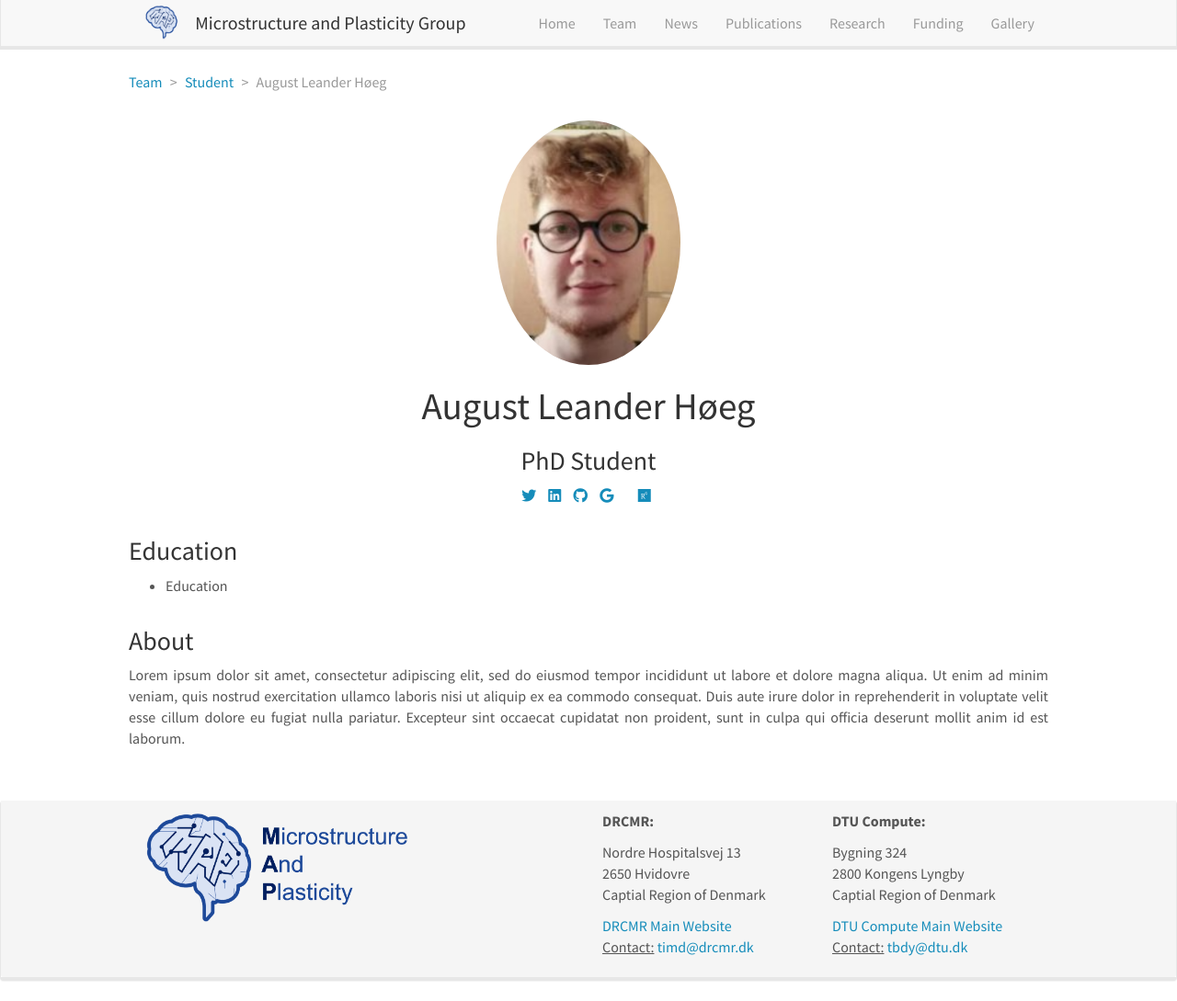
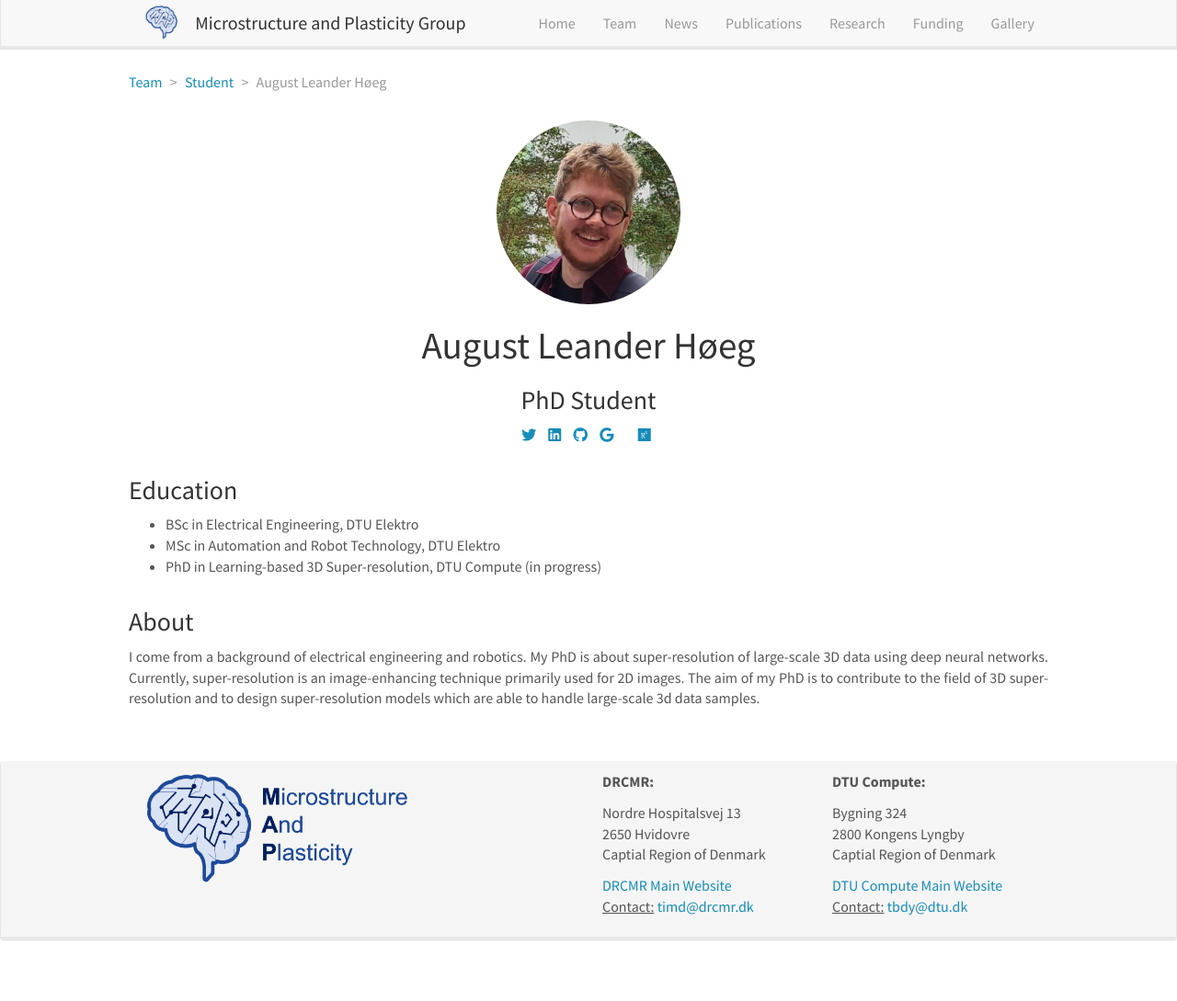
Before and after one commit to MaP-science/MaPWebsite, a Jekyll site: the page built from _pages/team/_posts/2024-02-01-august.md, in a window 1280 px wide and 1089 px high. Shown: the whole window at 92% size. Built offline with Jekyll 4.4.1, drawn with Linux system fonts in a browser that asks for light colours; nearby versions of some CDN libraries; a style sheet for code colours, icons or effects is not loaded.

Commit message:
update team page

```diff
--- a/_pages/team/_posts/2024-02-01-august.md
+++ b/_pages/team/_posts/2024-02-01-august.md
@@ -2,19 +2,21 @@
 layout: member
 category: student
 title: August Leander Høeg
-image: august.png
+image: august.jpg
 role: PhD Student
 permalink: 'team/august'
 social:
     twitter: https://twitter.com/
-    linkedin: https://www.linkedin.com/
+    linkedin: https://www.linkedin.com/in/august-h%C3%B8eg-07899012b/
     google-scholar: https://scholar.google.fr/
     github: https://github.com/
     website:
     orcid: https://orcid.org/
     research-gate: https://www.researchgate.net/
 education:
- - Education
+ - BSc in Electrical Engineering, DTU Elektro
+ - MSc in Automation and Robot Technology, DTU Elektro
+ - PhD in Learning-based 3D Super-resolution, DTU Compute (in progress)
 ---
 
-Lorem ipsum dolor sit amet, consectetur adipiscing elit, sed do eiusmod tempor incididunt ut labore et dolore magna aliqua. Ut enim ad minim veniam, quis nostrud exercitation ullamco laboris nisi ut aliquip ex ea commodo consequat. Duis aute irure dolor in reprehenderit in voluptate velit esse cillum dolore eu fugiat nulla pariatur. Excepteur sint occaecat cupidatat non proident, sunt in culpa qui officia deserunt mollit anim id est laborum.
+I come from a background of electrical engineering and robotics. My PhD is about super-resolution of large-scale 3D data using deep neural networks. Currently, super-resolution is an image-enhancing technique primarily used for 2D images. The aim of my PhD is to contribute to the field of 3D super-resolution and to design super-resolution models which are able to handle large-scale 3d data samples.
```
Also changed, not shown: images/team/august.jpg (added), images/team/august_old.png (renamed from images/team/august.png), 1 other file.
